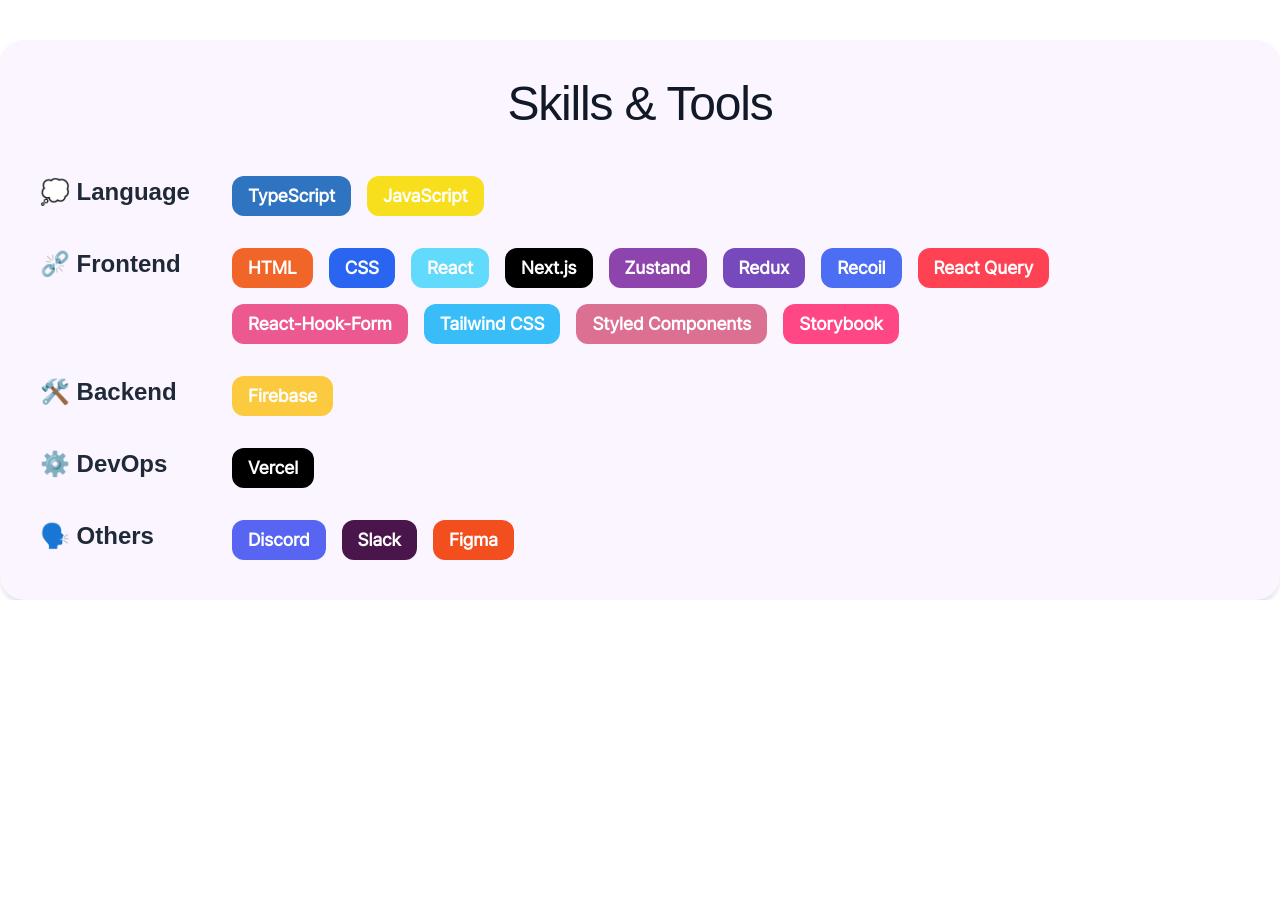
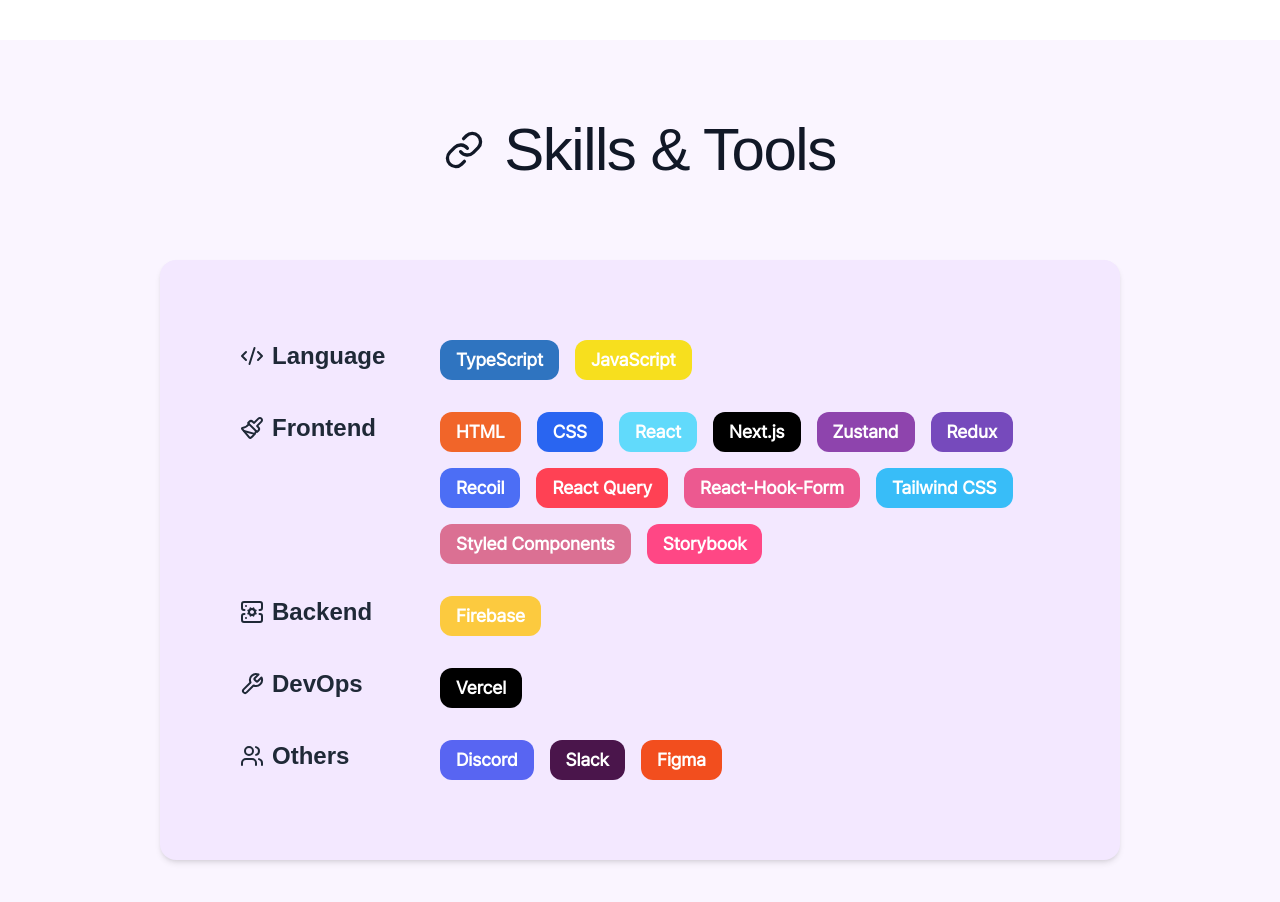
Before and after one commit to p-inn/pinns-portfolio, a Next.js app: page /skills in a window 1280 px wide. Shown: the top 902 px of the page. Before the commit the page ends 800 px from the top, so only its background shows below. Built offline with nearby package versions, Linux system fonts and the light colour scheme; a web font is replaced by a local one.

Commit message:
[feat] 기존 이모지 아이콘 lucide-icons로 대체

```diff
--- a/src/app/components/skillsSection/skillGroup.tsx
+++ b/src/app/components/skillsSection/skillGroup.tsx
@@ -1,13 +1,17 @@
+import { LucideIcon } from "lucide-react";
+
 interface SkillGroupProps {
   title: string;
+  Icon: LucideIcon;
   skills: { name: string; color: string }[];
 }
 
-export default function SkillGroup({ title, skills }: SkillGroupProps) {
+export default function SkillGroup({ title, Icon, skills }: SkillGroupProps) {
   return (
-    <div className="flex items-start gap-16 w-full flex-col md:flex-row">
-      <div className="w-32 shrink-0">
-        <h3 className="font-bold text-2xl text-gray-800 font-hambakk whitespace-nowrap">
+    <div className="flex items-start gap-10 w-full flex-col md:flex-row">
+      <div className="w-40 shrink-0">
+        <h3 className="font-bold text-2xl text-gray-800 font-hambakk whitespace-nowrap flex items-center">
+        <Icon className="inline-block align-middle w-6 h-6 mr-2" />
           {title}
         </h3>
       </div>
--- a/src/app/skills/page.tsx
+++ b/src/app/skills/page.tsx
@@ -1,21 +1,34 @@
-import SkillGroup from "../components/skillsSection/skillGroup";
+import SkillGroup from "../components/skillsSection/SkillGroup";
+import { Link } from "lucide-react";
+import {
+  Code2,
+  Paintbrush,
+  ServerCog,
+  Users,
+  Wrench,
+} from "lucide-react";
 
 export default function SkillPage() {
   return (
-    <section className="p-10 bg-purple-50 rounded-3xl shadow-md w-full max-w-7xl mx-auto mt-10">
-      <h2 className="text-5xl font-hambakk mb-12 text-gray-900 text-center tracking-tight">
+    <>
+
+      <section className="p-20 bg-purple-50 mx-auto mt-10">
+        <h2 className="text-6xl font-hambakk mb-12 text-gray-900 text-center tracking-tight flex items-center justify-center gap-4">
+          <Link className="inline-block w-10 h-10 mr-1"/>
           Skills & Tools
         </h2>
-      <div className="space-y-8">
+        <div className="space-y-8 m-20 p-20 rounded-2xl shadow-md bg-purple-100">
           <SkillGroup
-          title="💭 Language"
+            Icon={Code2}
+            title="Language"
             skills={[
               { name: "TypeScript", color: "#2f74c0" },
               { name: "JavaScript", color: "#f7df1e" },
             ]}
           />
           <SkillGroup
-          title="⛓️‍💥 Frontend"
+            Icon={Paintbrush}
+            title="Frontend"
             skills={[
               { name: "HTML", color: "#f16529" },
               { name: "CSS", color: "#2965f1" },
@@ -32,19 +45,22 @@
             ]}
           />
           <SkillGroup
-          title="🛠️ Backend"
+            Icon={ServerCog}
+            title="Backend"
             skills={[
               { name: "Firebase", color: "#fcca3f" },
             ]}
           />
           <SkillGroup
-          title="⚙️ DevOps"
+            Icon={Wrench}
+            title="DevOps"
             skills={[
               { name: "Vercel", color: "#000000" },
             ]}
           />
           <SkillGroup
-          title="🗣️ Others"
+            Icon={Users}
+            title="Others"
             skills={[
               { name: "Discord", color: "#5865F2" },
               { name: "Slack", color: "#4A154B" },
@@ -53,5 +69,6 @@
           />
         </div>
       </section>
+    </>
   );
 }
```
Lines whose indentation alone changed are shown as unchanged.
